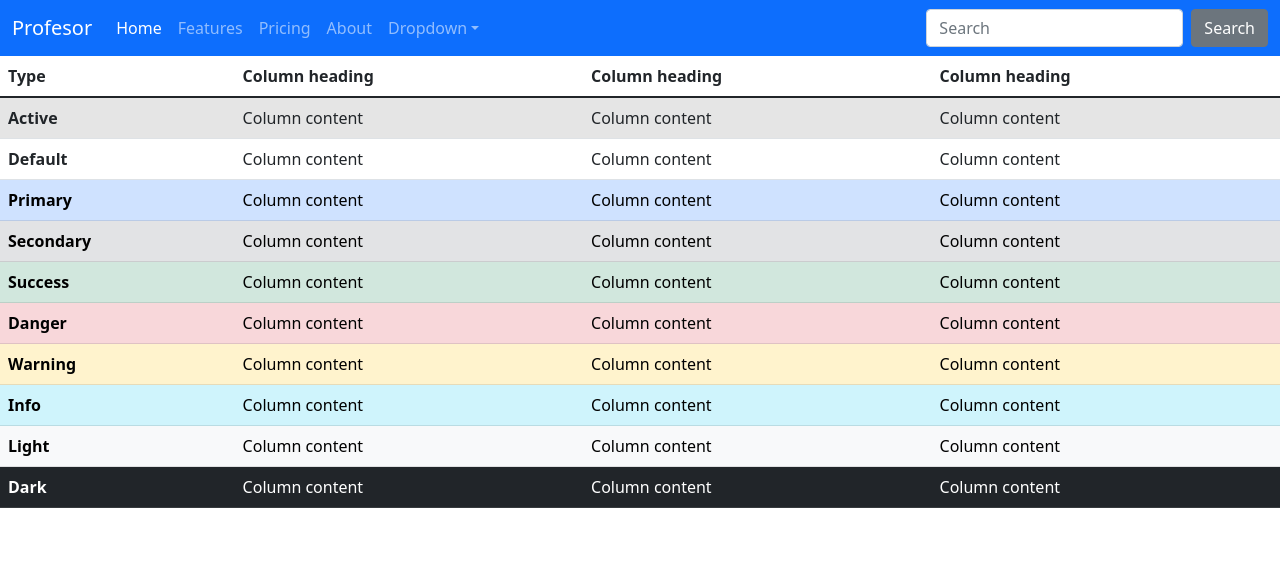
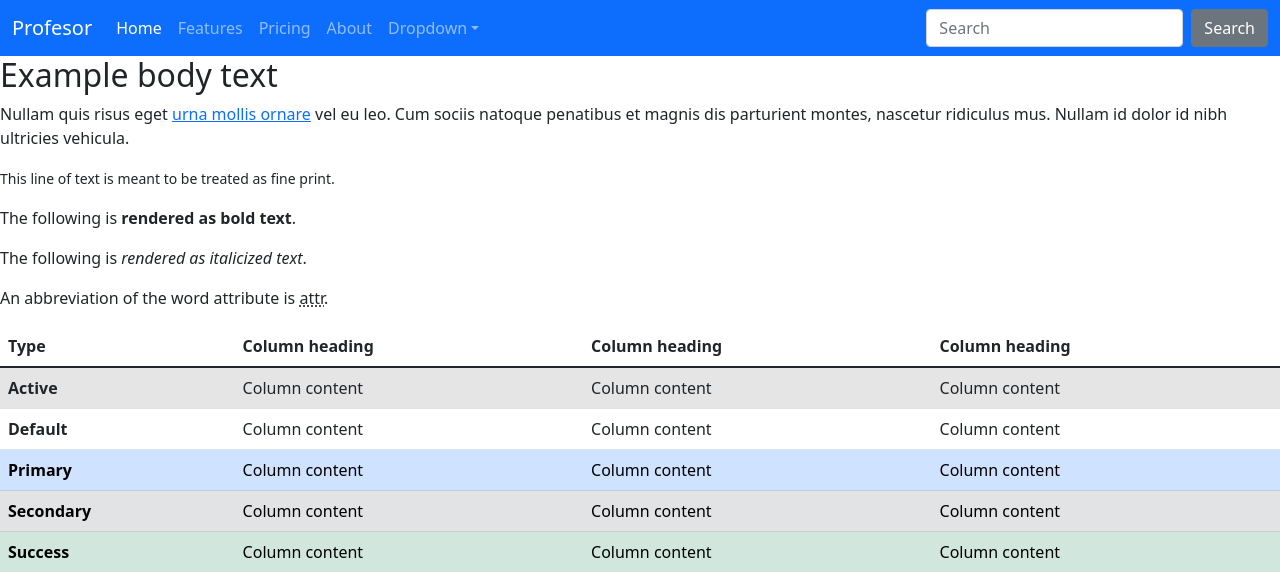
Before and after one commit to jtberra/kinderbuapo, a PHP site: page /interfaz_profesor.php in a window 1280 px wide. Shown: the top 572 px of the page. Run offline with PHP 8.4, Linux system fonts and the light colour scheme.

Commit message:
Añadidos

```diff
--- a/interfaz_profesor.php
+++ b/interfaz_profesor.php
@@ -49,6 +49,17 @@
 </nav>
     </head>
     <body>
+
+    <h2>Example body text</h2>
+<p>Nullam quis risus eget <a href="#">urna mollis ornare</a> vel eu leo. Cum sociis natoque penatibus et magnis dis parturient montes, nascetur ridiculus mus. Nullam id dolor id nibh ultricies vehicula.</p>
+<p><small>This line of text is meant to be treated as fine print.</small></p>
+<p>The following is <strong>rendered as bold text</strong>.</p>
+<p>The following is <em>rendered as italicized text</em>.</p>
+<p>An abbreviation of the word attribute is <abbr title="attribute">attr</abbr>.</p>
+
+
+
+
     <table class="table table-hover">
   <thead>
     <tr>
```
Also changed, not shown: imagenes/20211025_001342915_iOS.png (added), imagenes/folder.png (added), imagenes/logo.png (added), imagenes/user.png (added).
